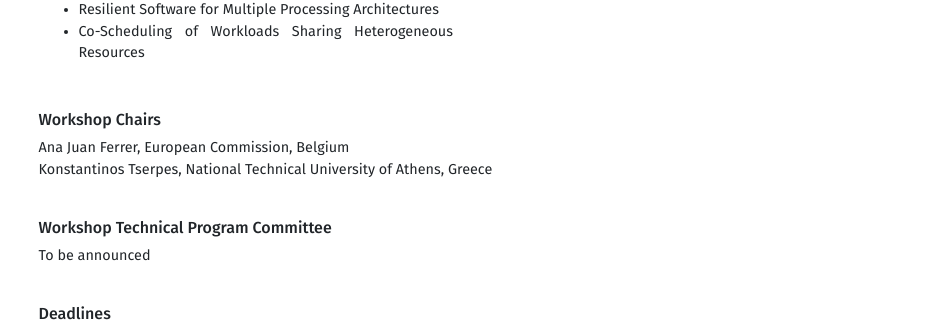
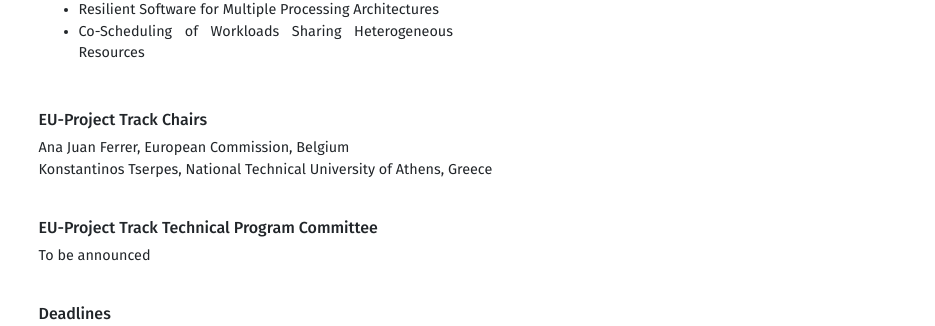
Before and after one commit to jacopo-massa/hpdc24-site, a Jekyll site: the page built from calls-eu.html, in a window 1280 px wide. Shown: the part 1098-1424 px from the top of the page, without its empty margins (172-1107 px from the left). Built offline with Jekyll 4.4.1, drawn with Linux system fonts in a browser that asks for light colours.

Commit message:
fix titles in EU calls

```diff
--- a/calls-eu.html
+++ b/calls-eu.html
@@ -45,13 +45,13 @@
     <div class="col text-justify conference-text">
 
         <br>
-        <h6>Workshop Chairs</h6>
+        <h6>EU-Project Track Chairs</h6>
         <p>
             Ana Juan Ferrer, European Commission, Belgium<br>
             Konstantinos Tserpes, National Technical University of Athens, Greece
         </p>
         <br>
-        <h6>Workshop Technical Program Committee</h6>
+        <h6>EU-Project Track Technical Program Committee</h6>
         <p>
             To be announced
         </p>
```
